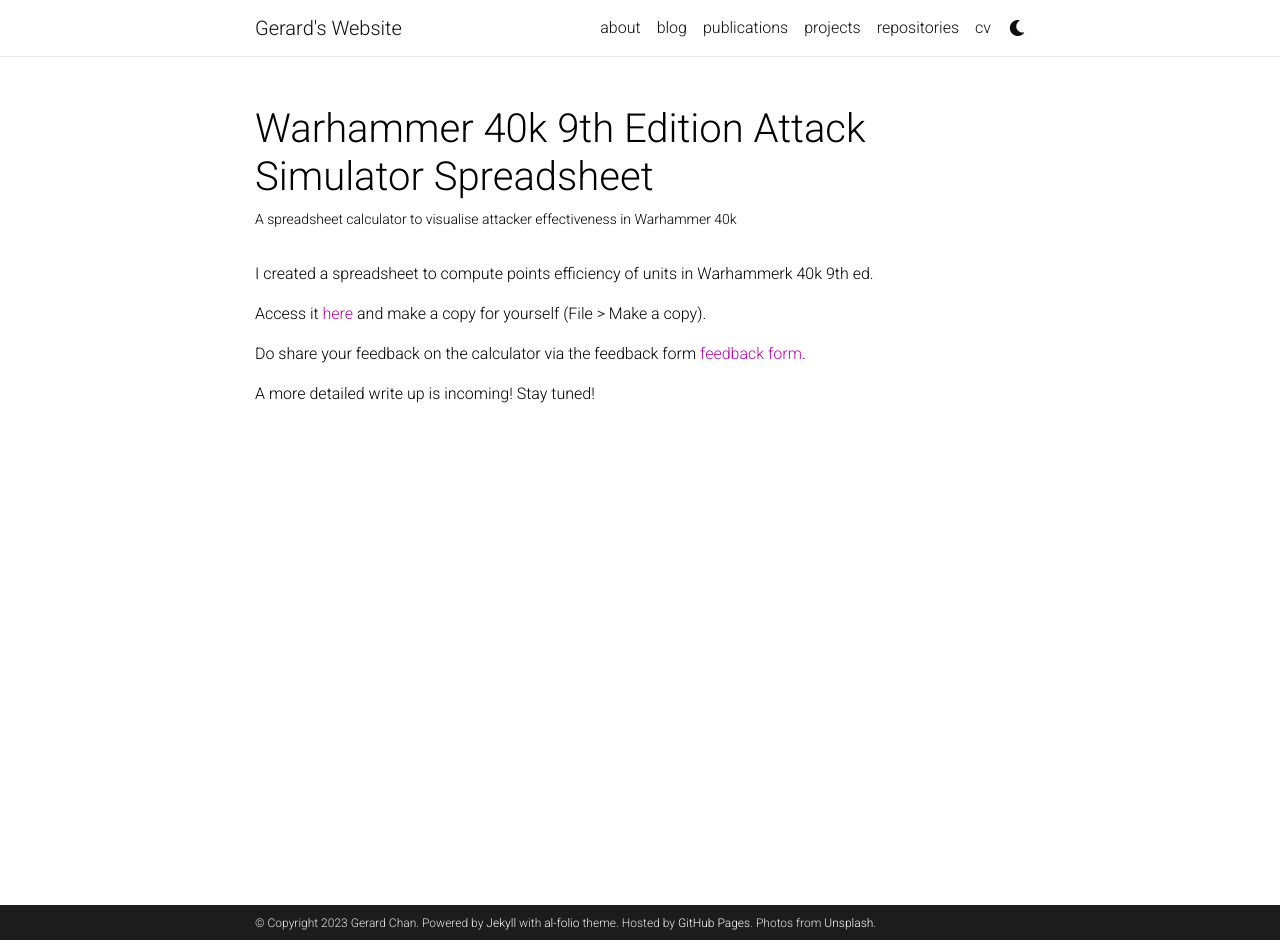
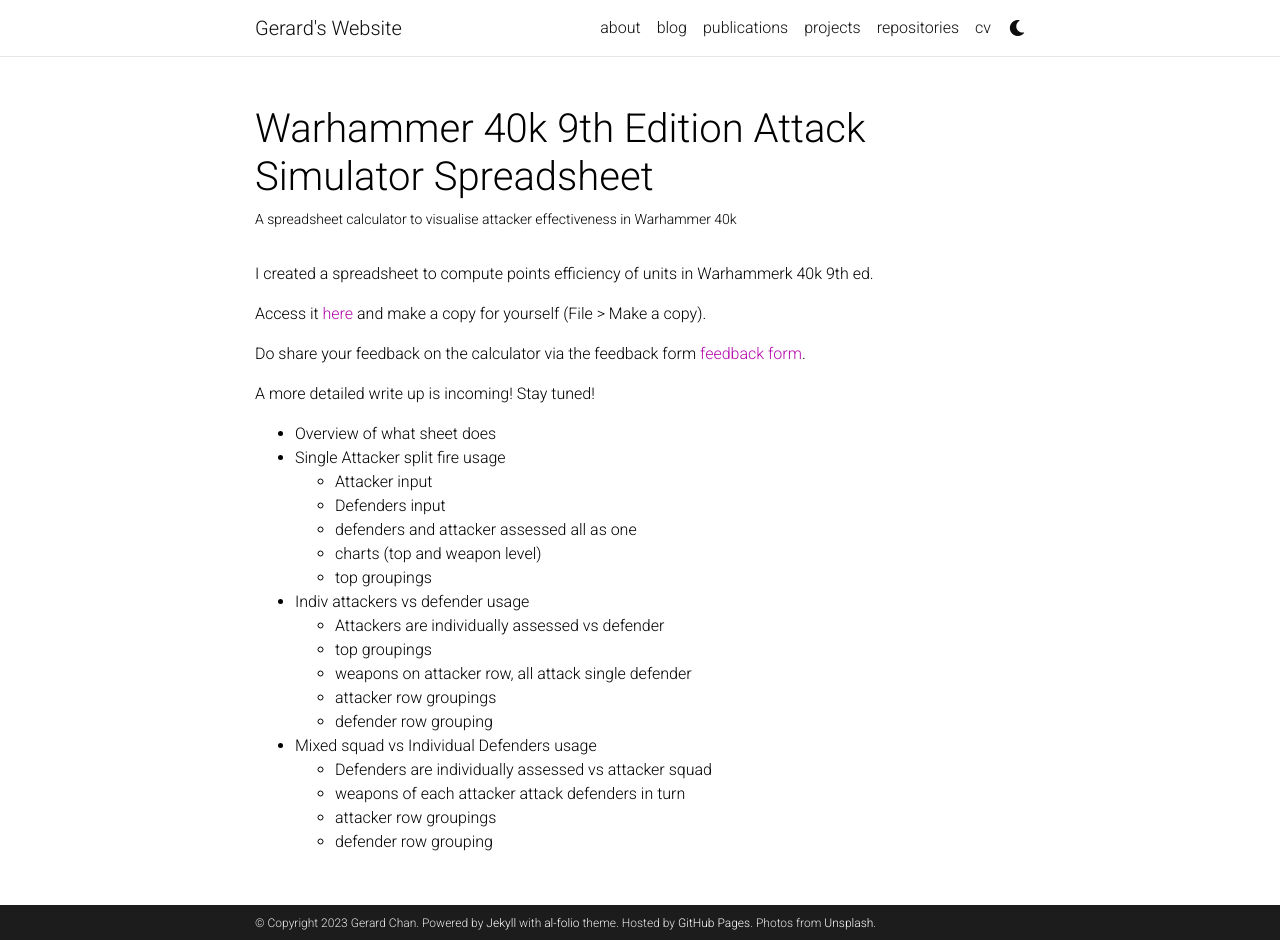
Before and after one commit to Ninjalemur/ninjalemur.github.io, a Jekyll site: the page built from _projects/wh40k_9ed_attack_sim_sheet.md, in a window 1280 px wide and 940 px high. Built offline with Jekyll 4.4.1, drawn with Linux system fonts in a browser that asks for light colours; comment, search, counter and statistics services are not loaded; a style sheet for code colours, icons or effects is not loaded.

Commit message:
draft of project page

```diff
--- a/_projects/wh40k_9ed_attack_sim_sheet.md
+++ b/_projects/wh40k_9ed_attack_sim_sheet.md
@@ -12,3 +12,22 @@
 Do share your feedback on the calculator via the feedback form <a href="https://docs.google.com/forms/d/e/1FAIpQLSfY-DV-pBkGgVQsk72rUyJO-3VHsY2uJP1GpdpcA-a3Xqq3-w/viewform?usp=sharing">feedback form</a>.
 
 A more detailed write up is incoming! Stay tuned!
+
+- Overview of what sheet does
+- Single Attacker split fire usage
+    - Attacker input
+    - Defenders input
+    - defenders and attacker assessed all as one
+    - charts (top and weapon level)
+    - top groupings
+- Indiv attackers vs defender usage
+    - Attackers are individually assessed vs defender
+    - top groupings
+    - weapons on attacker row, all attack single defender
+    - attacker row groupings
+    - defender row grouping
+- Mixed squad vs Individual Defenders usage
+    - Defenders are individually assessed vs attacker squad
+    - weapons of each attacker attack defenders in turn
+    - attacker row groupings
+    - defender row grouping
```
